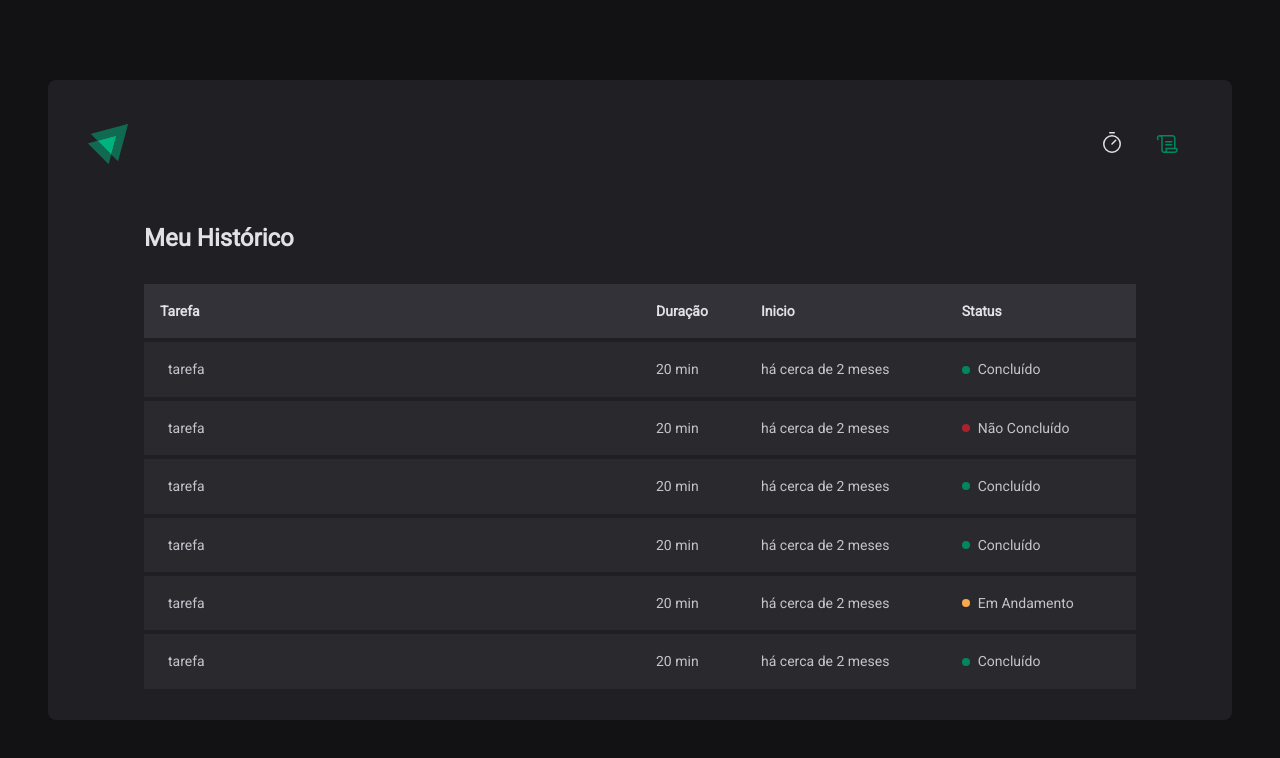
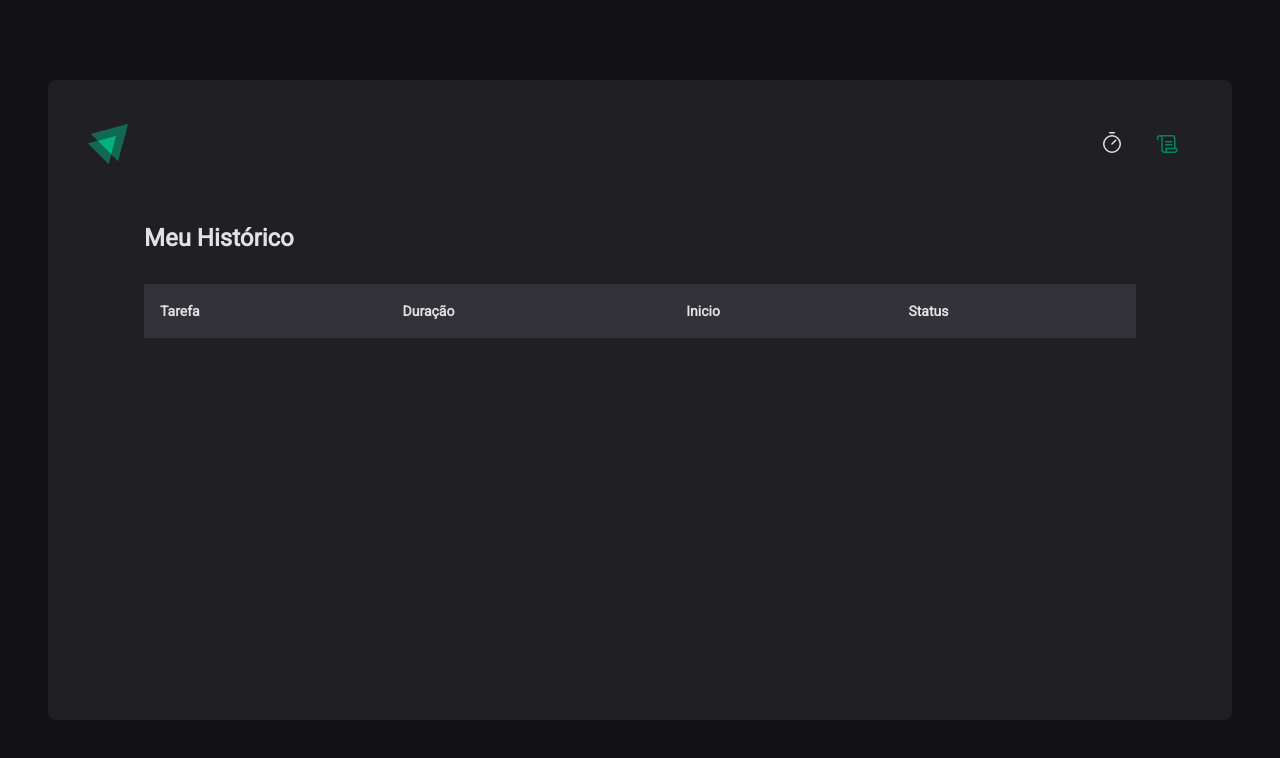
Before and after one commit to viktor-lima/ignite-timer, a React (Vite) app: page /history in a window 1280 px wide. Shown: the top 758 px of the page. Built offline with nearby package versions, Linux system fonts and the light colour scheme.

Commit message:
feat: history list and formatted date

```diff
--- a/src/context/CyclesContext.tsx
+++ b/src/context/CyclesContext.tsx
@@ -64,11 +64,8 @@
       minutesAmount: data.minutesAmmount,
       startDate: new Date(),
     }
-
-    // eslint-disable-next-line @typescript-eslint/no-unused-vars
     setCycles((state) => [...state, newCycle])
     setActiveCycleId(id)
-    // reset()
     setAmountSecondspast(0)
   }
 
--- a/src/pages/History/History.tsx
+++ b/src/pages/History/History.tsx
@@ -1,6 +1,14 @@
+import { useContext } from "react";
 import { HistoryContainer, HistoryList, Status } from "./styles";
+import { CycleContext } from "../../context/CyclesContext";
+import { formatDistanceToNow } from 'date-fns';
+import ptBR from 'date-fns/locale/pt-BR';
+
 
 export function History() {
+
+  const { cycles } = useContext(CycleContext)
+
   return (
     <HistoryContainer>
       <h1>Meu Histórico</h1>
@@ -16,54 +24,29 @@
             </tr>
           </thead>
           <tbody>
-            <tr>
-              <td>tarefa</td>
-              <td>20 min</td>
-              <td>há cerca de 2 meses</td>
-              <td>
-                <Status statusColor="green">Concluído</Status>
-              </td>
-            </tr>
-            <tr>
-              <td>tarefa</td>
-              <td>20 min</td>
-              <td>há cerca de 2 meses</td>
-              <td>
-                <Status statusColor="red">Não Concluído</Status>
-              </td>
-            </tr>
-            <tr>
-              <td>tarefa</td>
-              <td>20 min</td>
-              <td>há cerca de 2 meses</td>
-              <td>
-                <Status statusColor="green">Concluído</Status>
-              </td>
-            </tr>
-            <tr>
-              <td>tarefa</td>
-              <td>20 min</td>
-              <td>há cerca de 2 meses</td>
-              <td>
-                <Status statusColor="green">Concluído</Status>
-              </td>
-            </tr>
-            <tr>
-              <td>tarefa</td>
-              <td>20 min</td>
-              <td>há cerca de 2 meses</td>
-              <td>
-                <Status statusColor="yellow">Em Andamento</Status>
-              </td>
-            </tr>
-            <tr>
-              <td>tarefa</td>
-              <td>20 min</td>
-              <td>há cerca de 2 meses</td>
-              <td>
-                <Status statusColor="green">Concluído</Status>
-              </td>
-            </tr>
+            {cycles.map(cycle => {
+              return (
+                <tr key={cycle.id}>
+                <td>{cycle.task}</td>
+                <td>{cycle.minutesAmount}</td>
+                <td>{formatDistanceToNow(cycle.startDate, {
+                  addSuffix: true,
+                  locale: ptBR
+                })}</td>
+                <td>
+                  {cycle.finishedDate && (
+                    <Status statusColor="green">Concluído</Status>
+                  )}
+                  {cycle.interruptDate && (
+                  <Status statusColor="red">Interrompido</Status>
+                  )}
+                  {(!cycle.finishedDate && !cycle.interruptDate) && (
+                  <Status statusColor="yellow">Em andamento</Status>
+                  )}
+                </td>
+              </tr>
+              )
+            })}
           </tbody>
         </table>
       </HistoryList>
--- a/src/pages/Home/Home.tsx
+++ b/src/pages/Home/Home.tsx
@@ -28,13 +28,19 @@
     }
   })
 
-  const { handleSubmit, watch, /*reset*/} = newCycleForm;
+  const { handleSubmit, watch, reset} = newCycleForm;
+
+  function handleCreateNewCycle(data: NewCycleFormData){
+    createNewCycle(data)
+    reset()
+  }
+
   const task = watch('task');
   const isCubmitDisabled = !task;
 
   return (
     <HomeContainer>
-      <form onSubmit={handleSubmit(createNewCycle)} action="">
+      <form onSubmit={handleSubmit(handleCreateNewCycle)} action="">
         <FormProvider {...newCycleForm}>
           <NewCycleForm />
         </FormProvider>
```
